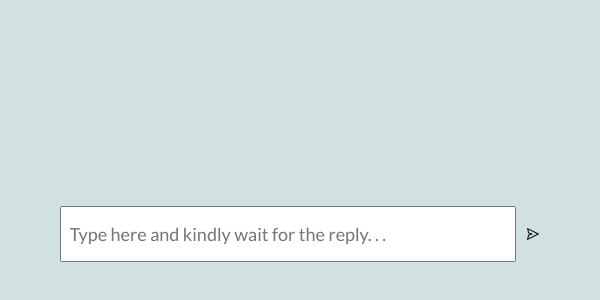
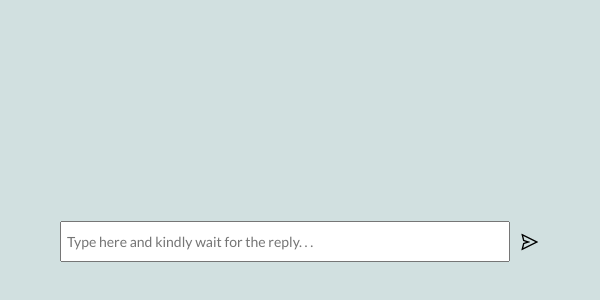
Before and after one commit to vikas03071999/ProductivityTools, a React (Create React App) app: page /ChatGPTlite in a window 600 px wide. Shown: the part 498-798 px from the top of the page. Built offline with nearby package versions, Linux system fonts and the light colour scheme.

Commit message:
Responsive design added

```diff
--- a/src/Pages/ChatGPT/Chatgpt.css
+++ b/src/Pages/ChatGPT/Chatgpt.css
@@ -85,3 +85,42 @@
     cursor: pointer;
     color: black;
 }
+
+@media (min-width:600px) and (max-width:768px){
+    .chatgptInput{
+        width:1000px;
+        font-size: 16px;
+        padding:13px 6.5px;
+    }
+    .chatgptSendIcon{
+        font-size: 40px;
+    }
+}
+
+@media (min-width:500px) and (max-width:600px){
+    .chatgptInput{
+        width:900px;
+        font-size: 14px;
+        padding:10px 5px;
+    }
+    .chatgptSendIcon{
+        font-size: 40px;
+    }
+}
+
+@media (min-width:200px) and (max-width:499px){
+    .chatgptInput{
+        width:900px;
+        font-size: 12px;
+        padding:10px 5px;
+    }
+    .chatgptSendIcon{
+        font-size: 60px;
+    }
+    .messageText{
+        font-size: 12px;
+    }
+    .chatgptContainer{
+        padding:20px 5px;
+    }
+}
--- a/src/Pages/ChatGPT/Chatgpt.jsx
+++ b/src/Pages/ChatGPT/Chatgpt.jsx
@@ -90,7 +90,7 @@ const Chatgpt = () => {
           }
         </div>
         <div className="chatgptInputSection">
-          <input type="text" autoFocus placeholder="Type here and kindly wait for the reply. . ." className="chatgptInput" value={inputValue} onChange={(e) => setInputValue(e.target.value)} onKeyDown={(e) => handleEnterPress(e)} />
+          <input type="text" spellCheck={false} autoFocus placeholder="Type here and kindly wait for the reply. . ." className="chatgptInput" value={inputValue} onChange={(e) => setInputValue(e.target.value)} onKeyDown={(e) => handleEnterPress(e)} />
           <AiOutlineSend className='chatgptSendIcon' onClick={handleQuery} />
         </div>
       </div>
```
